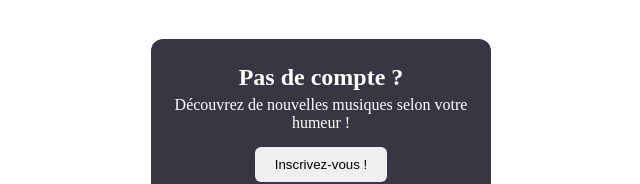
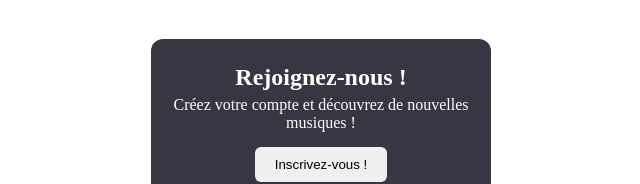
Before and after one commit to Projet-fin-d-etudes-MoodTunes/Projets-fin-d--tudes--MoodTunes, a React (Create React App) app in the folder MoodTunes/frontend/moodtunes/: page / in a window 1280 px wide. Shown: the part 212-396 px from the top of the page, without its empty margins (319-959 px from the left). Built offline with nearby package versions, Linux system fonts and the light colour scheme.

Commit message:
Texte change en meme temps que la couleur

```diff
--- a/MoodTunes/frontend/moodtunes/src/pages/Landing.jsx
+++ b/MoodTunes/frontend/moodtunes/src/pages/Landing.jsx
@@ -1,36 +1,39 @@
 import { useNavigate } from "react-router-dom";
 import { useContext, useEffect, useState } from "react";
 import { AuthContext } from "../AuthContext";
-import TextType from './scripts/TextType';
-import './styles/Landing.css'
+import TextType from "./scripts/TextType";
+import "./styles/Landing.css";
 
 function Landing() {
   const navigate = useNavigate();
   const { user } = useContext(AuthContext);
 
   const [hovered, setHovered] = useState(null);
+  const [colorIndex, setColorIndex] = useState(0);
 
+  const colors = ["signin", "signup"];
 
-  const [colorIndex, setColorIndex] = useState(0);
-  const colors = ['signin', 'signup'];
 
   useEffect(() => {
     if (hovered) return;
+
     const interval = setInterval(() => {
-      setColorIndex(prev => (prev + 1) % colors.length);
+      setColorIndex((prev) => (prev + 1) % colors.length);
     }, 4000);
+
     return () => clearInterval(interval);
   }, [hovered]);
+
 
   useEffect(() => {
     if (user) navigate("/home");
   }, [user, navigate]);
 
 
+  const activeBlock = hovered ?? colors[colorIndex];
 
   return (
     <div className="landing-page">
-
       <TextType
         text={["Bienvenue sur MoodTunes !"]}
         typingSpeed={75}
@@ -42,42 +45,46 @@ function Landing() {
         cursorBlinkDuration={0.5}
       />
 
+
       <div
         className={`button-block ${
-          hovered === 'signin' || (!hovered && colors[colorIndex] === 'signin')
-            ? 'active-bg'
-            : 'inactive-bg'
+          activeBlock === "signin" ? "active-bg" : "inactive-bg"
         }`}
-        onMouseEnter={() => setHovered('signin')}
+        onMouseEnter={() => setHovered("signin")}
         onMouseLeave={() => setHovered(null)}
       >
         <h2>
-          {hovered === 'signin' ? "Bon retour !" : "Connectez-vous !"}
+          {activeBlock === "signin" ? "Bon retour !" : "Connectez-vous !"}
         </h2>
         <p>
-          {hovered === 'signin' ? "Prêt à écouter votre playlist ?" : "Reprenez où vous avez quitté !"}
+          {activeBlock === "signin"
+            ? "Prêt à écouter votre playlist ?"
+            : "Reprenez où vous avez quitté !"}
         </p>
-        <button onClick={() => navigate("/signin")}>Se connecter !</button>
+        <button onClick={() => navigate("/signin")}>
+          Se connecter !
+        </button>
       </div>
 
       <div
         className={`button-block ${
-          hovered === 'signup' || (!hovered && colors[colorIndex] === 'signup')
-            ? 'active-bg'
-            : 'inactive-bg'
+          activeBlock === "signup" ? "active-bg" : "inactive-bg"
         }`}
-        onMouseEnter={() => setHovered('signup')}
+        onMouseEnter={() => setHovered("signup")}
         onMouseLeave={() => setHovered(null)}
       >
         <h2>
-          {hovered === 'signup' ? "Rejoignez-nous !" : "Pas de compte ?"}
+          {activeBlock === "signup" ? "Rejoignez-nous !" : "Pas de compte ?"}
         </h2>
         <p>
-          {hovered === 'signup' ? "Créez votre compte et découvrez de nouvelles musiques !" : "Découvrez de nouvelles musiques selon votre humeur !"}
+          {activeBlock === "signup"
+            ? "Créez votre compte et découvrez de nouvelles musiques !"
+            : "Découvrez de nouvelles musiques selon votre humeur !"}
         </p>
-        <button onClick={() => navigate("/signup")}>Inscrivez-vous !</button>
+        <button onClick={() => navigate("/signup")}>
+          Inscrivez-vous !
+        </button>
       </div>
-
     </div>
   );
 }
```
